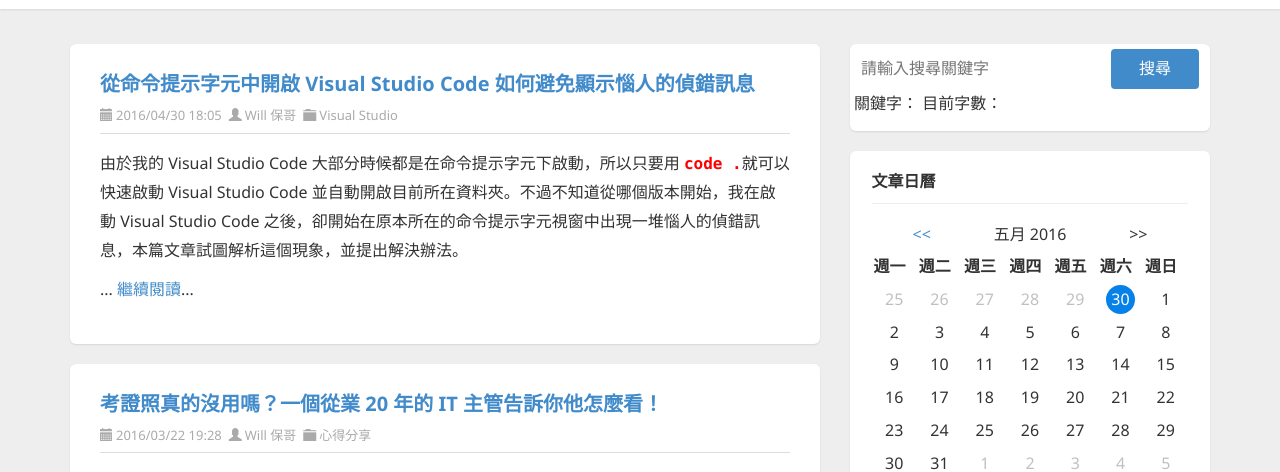
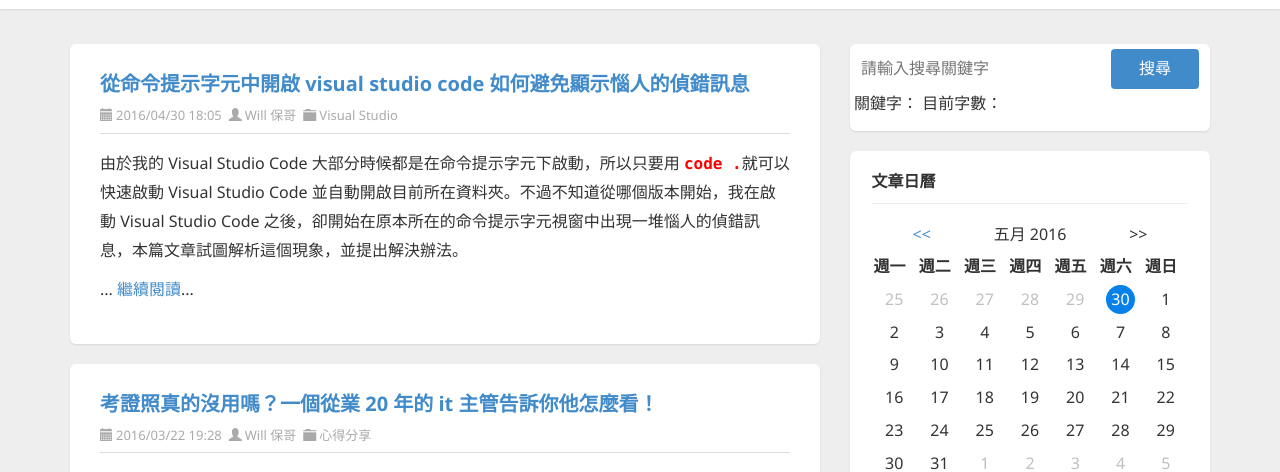
Before and after one commit to seanchen1073/Angular-Practice, an Angular app: page / in a window 1280 px wide. Shown: the part 210-682 px from the top of the page. Built offline with nearby package versions, Linux system fonts and the light colour scheme.

Commit message:
style: applied Pipe method to the item.title property, transformed custom English formatting to lowercase

```diff
--- a/src/app/app.component.html
+++ b/src/app/app.component.html
@@ -14,7 +14,7 @@
         >
           <header class="post-header">
             <h2 class="post-title">
-              <a [href]="item.href">{{ item.title }}</a>
+              <a [href]="item.href">{{ item.title | lowercase }}</a>
             </h2>
             <div class="post-info clearfix">
               <span class="post-date">
```
